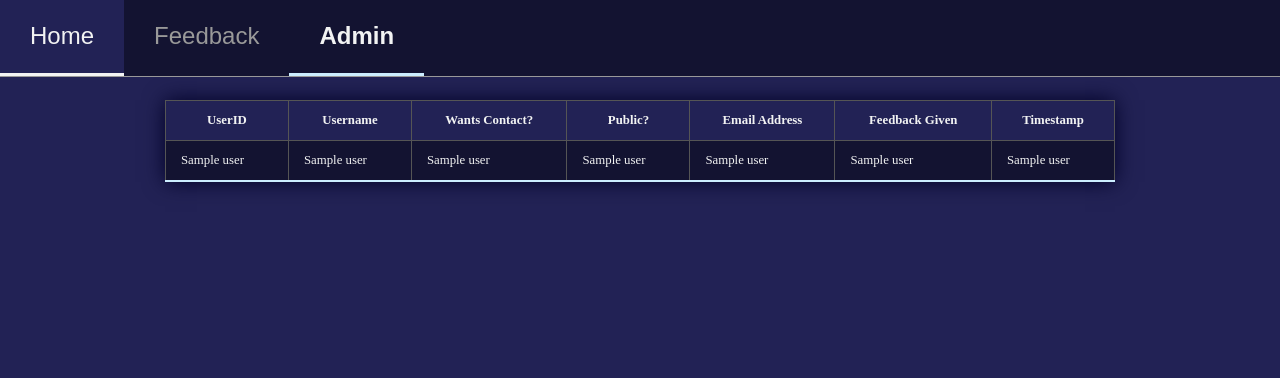
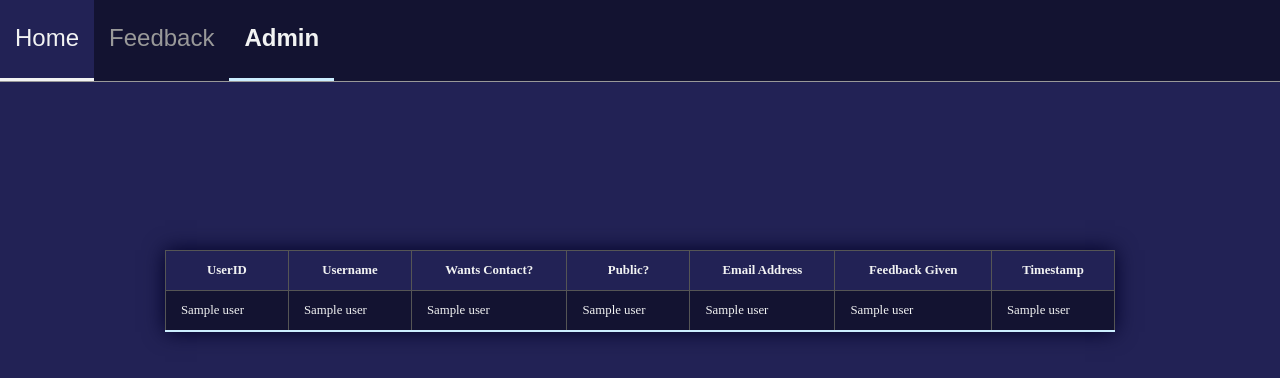
Before and after one commit to MikeyKirin/Discord-Feedback-System, a Flask app: page /queries in a window 1280 px wide. Shown: the top 378 px of the page. Run offline with Flask 3, Linux system fonts and the light colour scheme; a database or web service that is not in the repository returns one stand-in record (values such as "Sample title"); some libraries are stand-ins or nearby versions.

Commit message:
Update style.css

```diff
--- a/static/style.css
+++ b/static/style.css
@@ -231,7 +231,7 @@ th
 	float:left;
 	font-family:arial;
 	font-size:1.5em;
-	padding:0.9em 30px;
+	padding:1em 15px;
 	text-align:center;
 	text-decoration:none;
 	height:30px;
@@ -277,7 +277,7 @@ th
 
 .queries-content
 {
-	padding-top: 100px;
+	padding-top: 250px;
 	max-width: 1000px;
 	margin: 0px auto;
 }
```
